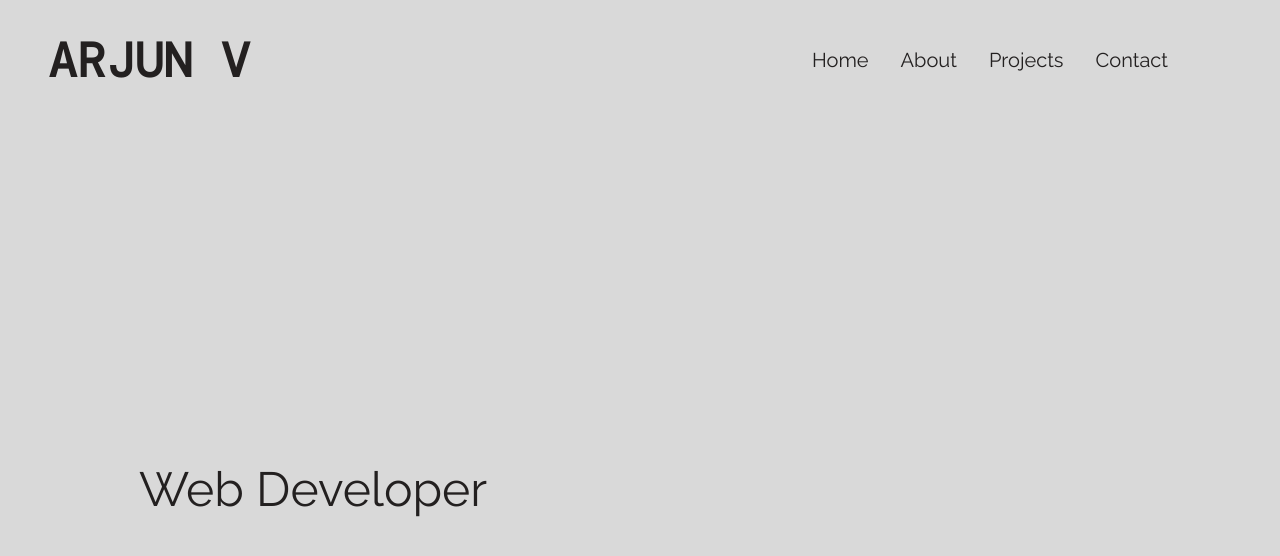
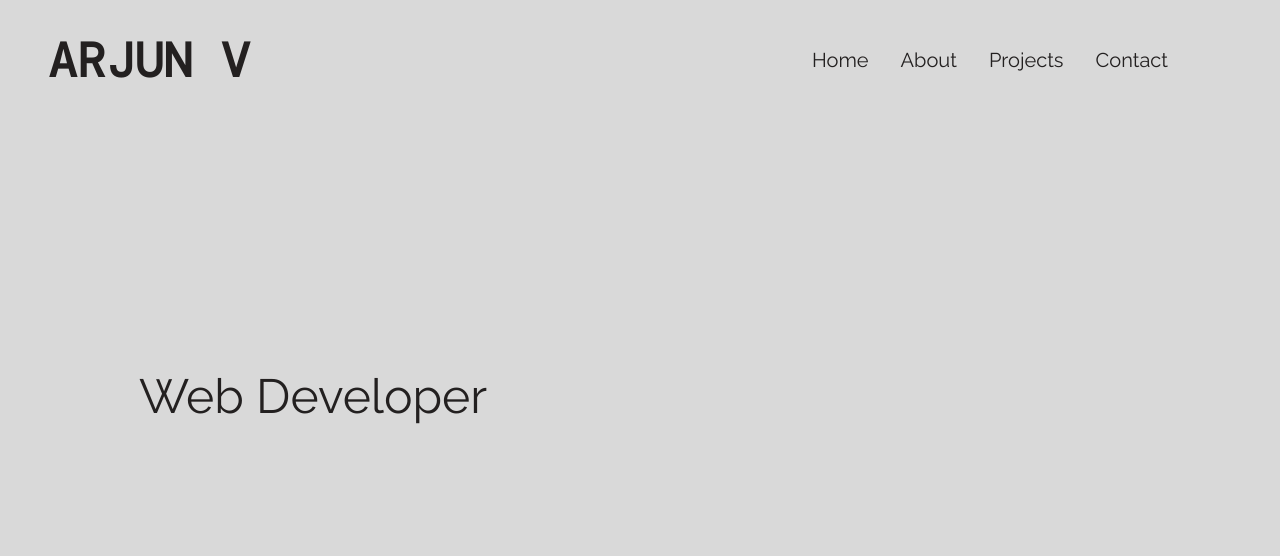
Before and after one commit to notarjunvijayan/portfolio4.0, a React (Create React App) app: page / in a window 1280 px wide. Shown: the top 556 px of the page. Built offline with nearby package versions, Linux system fonts and the light colour scheme; a web font is replaced by a local one.

Commit message:
Intro size fixes

```diff
--- a/src/introsection/intro.css
+++ b/src/introsection/intro.css
@@ -1,10 +1,11 @@
 .intro{
     display: flex;
-    height: 60vh;
+    height: 50vh;
     padding: 1rem;
     align-items: center;
     justify-content: center;
     text-align: center;
+    overflow: hidden;
 }
 .intro h2{
     font-family: 'Raleway';
@@ -16,7 +17,7 @@
 
 @media only screen and (min-width:800px) {
     .intro{
-        height: 95vh;
+        height: 75vh;
     }
     .intro h2{
         font-size: 3rem;
@@ -24,5 +25,6 @@
     }
     .intro p{
         font-size: 1.5rem;
+        margin-top: 4rem;
     }
 }
```
